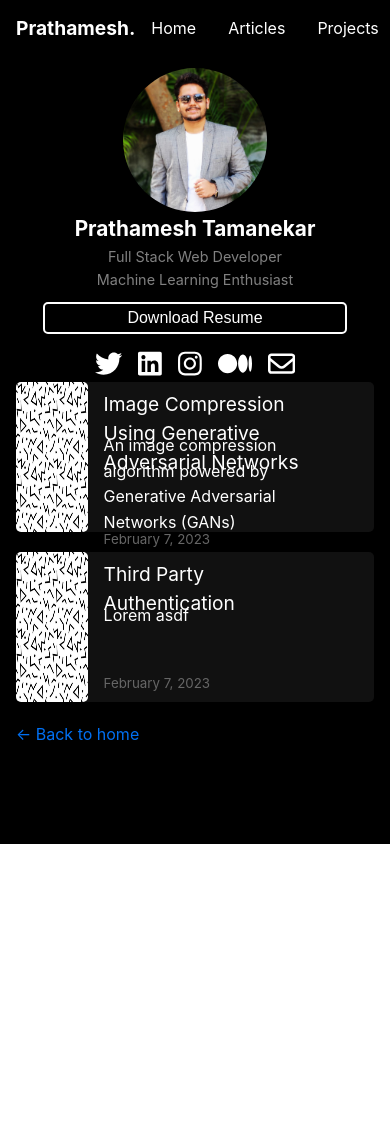
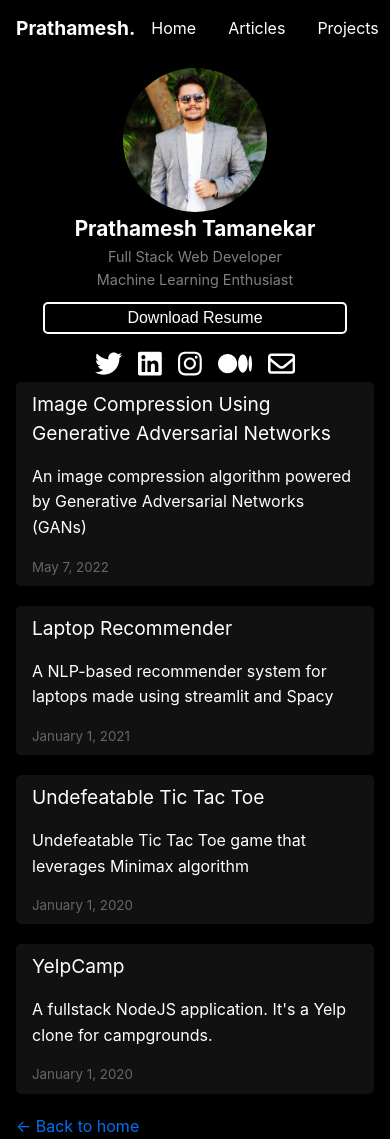
Before and after one commit to prathamesh-88/portfolio, a Next.js app: page /projects in a window 390 px wide. Before the commit the page ends 844 px from the top, so only its background shows below. Built offline with nearby package versions, Linux system fonts and the light colour scheme.

Commit message:
Projects added

```diff
--- a/projects/image-compression.json
+++ b/projects/image-compression.json
@@ -1,7 +1,7 @@
 {
-    "title" : "Image Compression Using Generative Adversarial Networks",
-    "description": "An image compression algorithm powered by Generative Adversarial Networks (GANs)",
-    "image": "/projects/image.jpg",
-    "link": "https://github.com/prathamesh-88/gan-image-compression",
-    "date": "2023-02-07"
+  "title": "Image Compression Using Generative Adversarial Networks",
+  "description": "An image compression algorithm powered by Generative Adversarial Networks (GANs)",
+  "image": "/projects/image.jpg",
+  "link": "https://github.com/prathamesh-88/gan-image-compression",
+  "date": "2022-05-07"
 }
--- /dev/null
+++ b/projects/laptop-recommender.json
@@ -0,0 +1,6 @@
+{
+  "title": "Laptop Recommender",
+  "description": "A NLP-based recommender system for laptops made using streamlit and Spacy",
+  "link": "https://github.com/prathamesh-88/laptop-recommender",
+  "date": "2021-01-01"
+}
--- a/projects/third-party-authentication.json
+++ /dev/null
@@ -1,6 +0,0 @@
-{
-    "title" : "Third Party Authentication",
-    "description": "Lorem asdf",
-    "link": "https://github.com/prathamesh-88/gan-image-compression",
-    "date": "2023-02-07"
-}
--- /dev/null
+++ b/projects/tic-tac-toe.json
@@ -0,0 +1,6 @@
+{
+  "title": "Undefeatable Tic Tac Toe",
+  "description": "Undefeatable Tic Tac Toe game that leverages Minimax algorithm",
+  "link": "https://prathamesh-88.github.io/TicTacToeMM/",
+  "date": "2020-01-01"
+}
--- /dev/null
+++ b/projects/yelpcamp.json
@@ -0,0 +1,6 @@
+{
+  "title": "YelpCamp",
+  "description": "A fullstack NodeJS application. It's a Yelp clone for campgrounds.",
+  "link": "https://github.com/prathamesh-88/yelpcamp",
+  "date": "2020-01-01"
+}
--- a/styles/project.module.css
+++ b/styles/project.module.css
@@ -29,3 +29,29 @@
 .metadata .date {
   height: 20%;
 }
+
+@media only screen and (max-width: 1000px) {
+  .projectContainer {
+    height: fit-content;
+  }
+
+  .imageContainer {
+    display: none;
+  }
+
+  .metadata {
+    width: 100%;
+  }
+
+  .metadata .title {
+    height: fit-content;
+  }
+
+  .metadata .description {
+    height: fit-content;
+  }
+
+  .metadata .date {
+    height: fit-content;
+  }
+}
```
Also changed, not shown: articles/bundling-code-splitting - Copy - Copy.md (deleted, +0 -49 lines), articles/bundling-code-splitting - Copy.md (deleted, +0 -49 lines).
